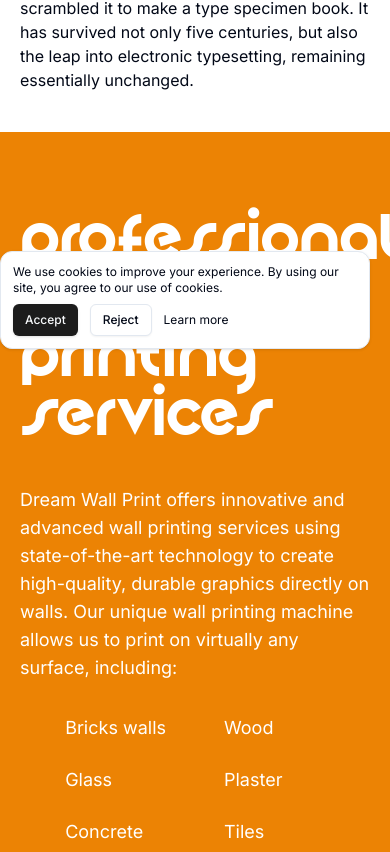
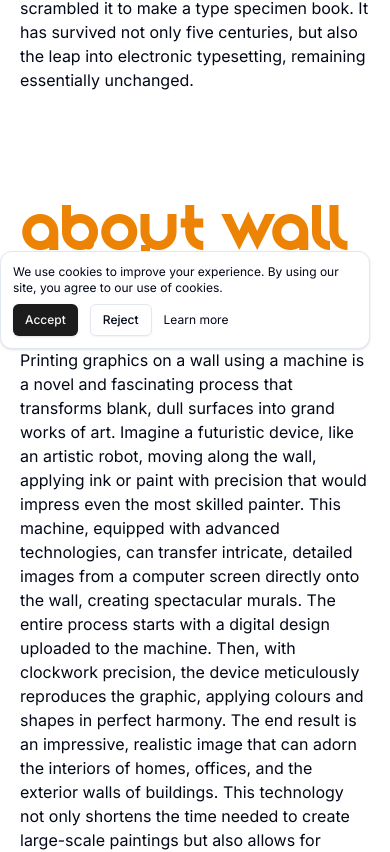
Before and after one commit to MZOG/dream-wall-print, a Next.js app: page / in a window 390 px wide. Shown: the part 475-1327 px from the top of the page. Built offline with nearby package versions, Linux system fonts and the light colour scheme.

Commit message:
Feat: About + fix issues

```diff
--- a/src/app/page.tsx
+++ b/src/app/page.tsx
@@ -2,11 +2,13 @@
 import Contact from "@/components/homepage/contact";
 import Gallery from "@/components/homepage/gallery";
 import Offer from "@/components/homepage/offer";
+import About from "@/components/homepage/about";
 
 export default function Home() {
   return (
       <>
           <Hero/>
+          <About />
           <Offer />
           <Gallery />
           <Contact/>
--- /dev/null
+++ b/src/components/homepage/about.tsx
@@ -0,0 +1,19 @@
+import Container from "@/components/common/container";
+import Image from "next/image";
+import AboutImage from "../../../public/about-image.jpg"
+export default function About() {
+    return (
+        <Container section width="max-w-5xl" className="py-20">
+            <h2 className="text-4xl mx-auto text-orange mb-14 font-evermore">About wall print</h2>
+
+            <div className="grid grid-cols-1 md:grid-cols-2 gap-10 items-center">
+                <p className="">
+                    Printing graphics on a wall using a machine is a novel and fascinating process that transforms blank, dull surfaces into grand works of art. Imagine a futuristic device, like an artistic robot, moving along the wall, applying ink or paint with precision that would impress even the most skilled painter. This machine, equipped with advanced technologies, can transfer intricate, detailed images from a computer screen directly onto the wall, creating spectacular murals.
+                    The entire process starts with a digital design uploaded to the machine. Then, with clockwork precision, the device meticulously reproduces the graphic, applying colours and shapes in perfect harmony. The end result is an impressive, realistic image that can adorn the interiors of homes, offices, and the exterior walls of buildings. This technology not only shortens the time needed to create large-scale paintings but also allows for unprecedented accuracy and detail, opening new horizons in the world of decoration and street art.
+                </p>
+
+                <Image src={AboutImage} alt="About wall print" />
+            </div>
+        </Container>
+    )
+}
--- a/src/components/homepage/hero.tsx
+++ b/src/components/homepage/hero.tsx
@@ -3,7 +3,7 @@
         <section className="relative">
             {/*video*/}
             <video autoPlay={true} loop muted className="hero-video">
-                <source src="./dream-video.mp4" type="video/mp4"/>
+                <source src="../../../public/dream-video.mp4" type="video/mp4"/>
             </video>
 
             <div className="md:absolute bg-gradient-to-t from-primary to-transparent top-0 left-0 w-full h-full"></div>
@@ -12,7 +12,7 @@
             <div className="px-5 py-10 md:absolute md:top-1/2 md:left-1/2 md:transform md:-translate-x-1/2 md:-translate-y-1/2 md:space-y-5">
                 <h1 className="text-2xl mb-5 lg:text-6xl font-bold text-orange">About wall print</h1>
                 <div className="md:text-white md:text-lg">
-                    <p>Lorem Ipsum is simply dummy text of the printing and typesetting industry. Lorem Ipsum has been the industry's standard dummy text ever since the 1500s, when an unknown printer took a galley of type and scrambled it to make a type specimen book. It has survived not only five centuries, but also the leap into electronic typesetting, remaining essentially unchanged.</p>
+                    <p>Lorem Ipsum is simply dummy text of the printing and typesetting industry. Lorem Ipsum has been the industry&apos;s standard dummy text ever since the 1500s, when an unknown printer took a galley of type and scrambled it to make a type specimen book. It has survived not only five centuries, but also the leap into electronic typesetting, remaining essentially unchanged.</p>
                 </div>
             </div>
         </section>
```
Also changed, not shown: public/about-image.jpg (added).
